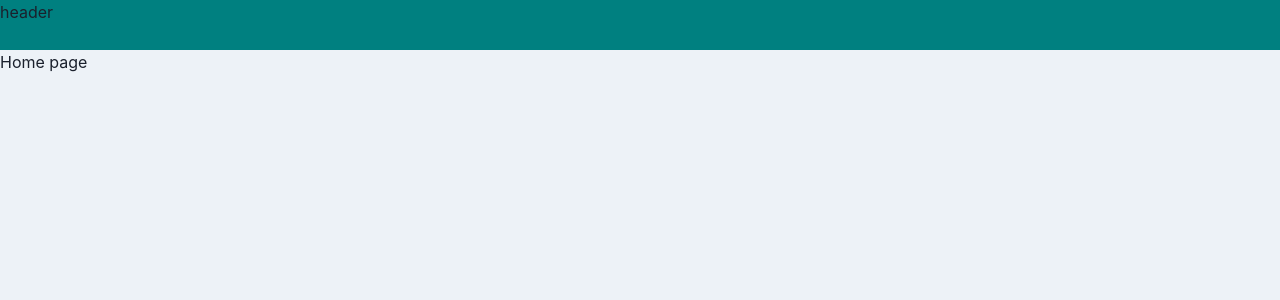
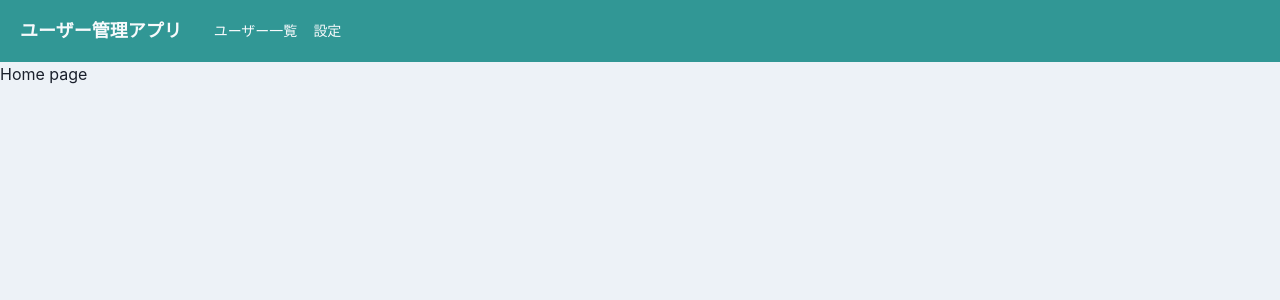
Before and after one commit to ray-zero2/vite-react-chakra, a React (Vite) app: page /home in a window 1280 px wide. Shown: the top 300 px of the page. Built offline with nearby package versions, Linux system fonts and the light colour scheme.

Commit message:
wip header

```diff
--- a/src/components/organisms/layout/Header.tsx
+++ b/src/components/organisms/layout/Header.tsx
@@ -1,5 +1,27 @@
+import { Box, Flex, Heading, IconButton, Link } from "@chakra-ui/react";
 import React, { VFC, memo } from "react";
+import { HamburgerIcon } from "@chakra-ui/icons";
 
 export const Header: VFC = memo(() => {
-  return <header style={{width: '100%', height: '50px', backgroundColor:'teal'}}>header</header>
+  return (
+    <Flex as="nav" bg="teal.500" color="gray.50" align="center" justify="space-between" padding={{ base: 3, md: 5}}>
+      <Flex as="a" align='center' mr={8} _hover={{ cursor: 'pointer'}}>
+        <Heading as="h1" fontSize={{ base: 'md', md: 'lg' }}>ユーザー管理アプリ</Heading>
+      </Flex>
+
+      <Flex align="center" fontSize="sm" flexGrow={2} display={{ base: 'none', md: 'flex' }}>
+        <Box pr={4}>
+          <Link>ユーザー一覧</Link>
+        </Box>
+        <Link>設定</Link>
+      </Flex>
+       <IconButton
+        aria-label="メニューボタン"
+        size="sm"
+        variant="unstyled"
+        display={{ base: 'block', md: 'none' }}
+        icon={<HamburgerIcon />}
+        />
+    </Flex>
+  );
 });
--- a/src/router/Router.tsx
+++ b/src/router/Router.tsx
@@ -20,6 +20,7 @@
           {HomeRoutes.map((route) => {
             return (
               <Route
+                key={route.path}
                 exact={route.exact}
                 path={`${url}${route.path}`}>
                 <HeaderLayout>{ route.children }</HeaderLayout>
```
Also changed, not shown: 1 other file (tests, documents, lock files or other folders).
